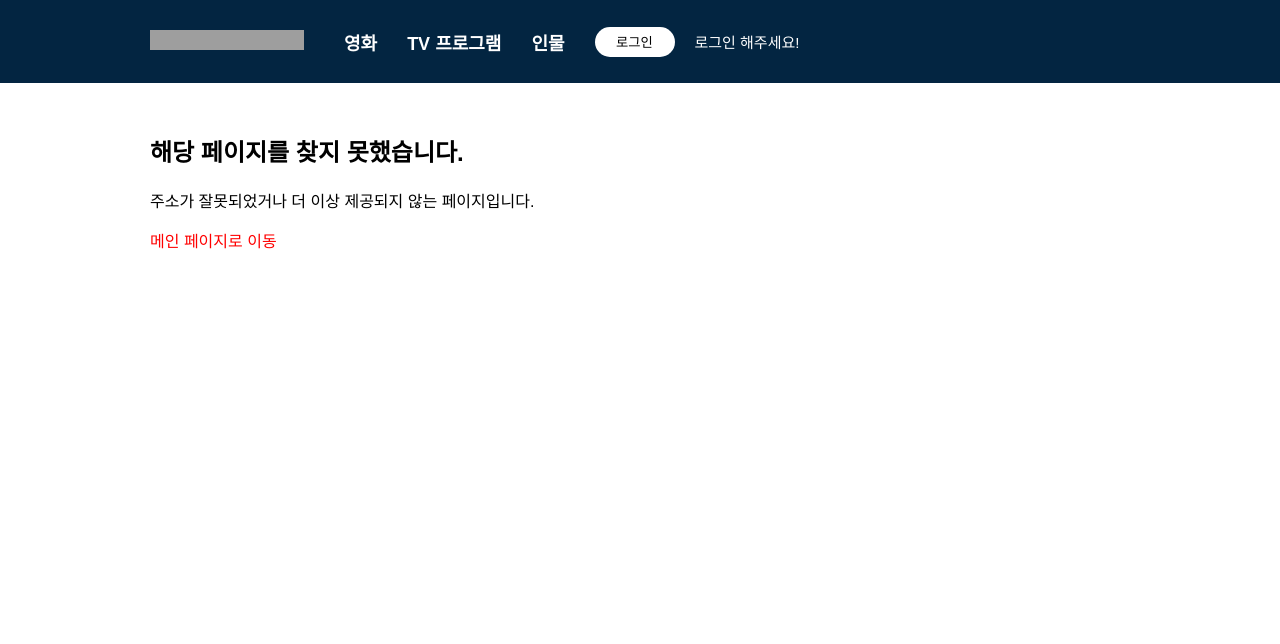
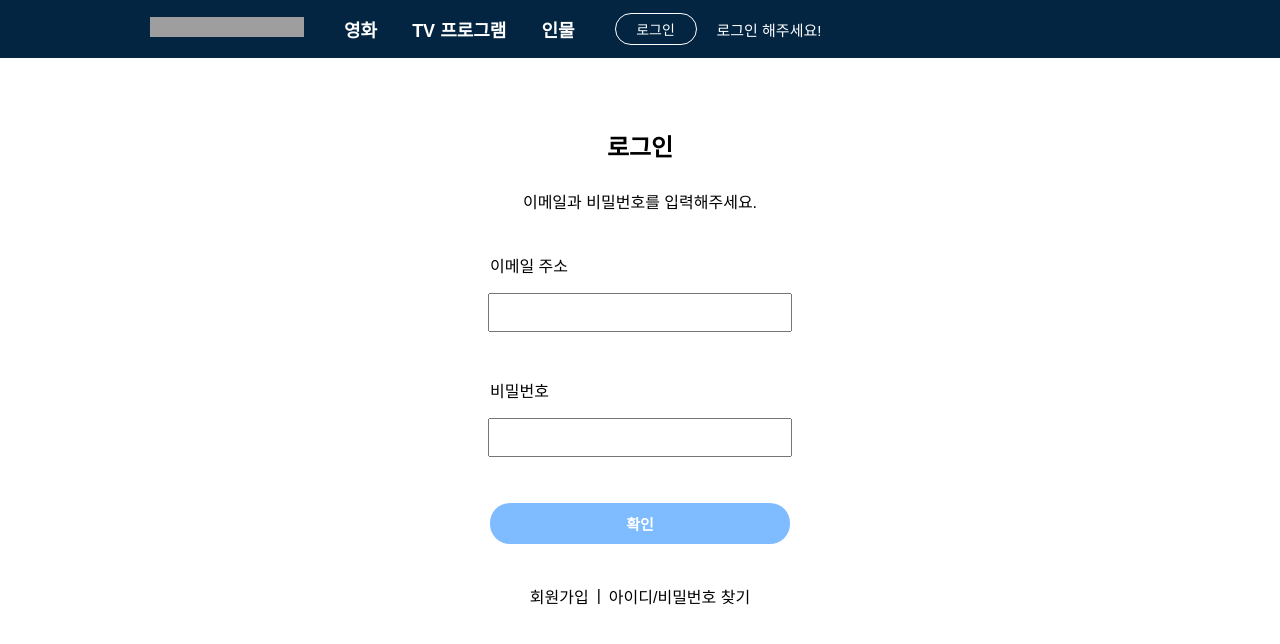
Before and after one commit to dlskrud815/umc-week5, a React (Create React App) app: page /login in a window 1280 px wide. Shown: the top 644 px of the page. Built offline with nearby package versions, Linux system fonts and the light colour scheme; grey boxes are pictures that could not be loaded.

Commit message:
7주차 실습

```diff
--- a/src/App.js
+++ b/src/App.js
@@ -1,4 +1,4 @@
-import React from "react";
+import React, { useState } from "react";
 import { BrowserRouter, Route, Routes } from "react-router-dom";
 
 import Header from "./Components/Header";
@@ -8,19 +8,26 @@ import Celebrity from "./Pages/Celebrity";
 import TV from "./Pages/TV";
 import MovieDetail from "./Pages/MovieDetail";
 import NotFound from "./Pages/NotFound";
+import Login from "./Pages/Login";
 
 function App() {
+  const [isLoggedIn, setIsLoggedIn] = useState(false);
+
   return (
     <div className="root-wrap">
       {/* <BrowserRouter basename="/umc-week5-mission/"> */}
       <BrowserRouter>
-        <Header />
+        <Header isLoggedIn={isLoggedIn} setIsLoggedIn={setIsLoggedIn} />{" "}
         <Routes>
           <Route path="/" element={<Home />} />
           <Route path="/movies" element={<Movies />} />
           <Route path="/tv-programs" element={<TV />} />
           <Route path="/people" element={<Celebrity />} />
           <Route path="/movie/:title" element={<MovieDetail />} />
+          <Route
+            path="/login"
+            element={<Login setIsLoggedIn={setIsLoggedIn} />}
+          />
           <Route path="*" element={<NotFound />} />
         </Routes>
       </BrowserRouter>
--- a/src/Components/Header.jsx
+++ b/src/Components/Header.jsx
@@ -1,9 +1,15 @@
 import React from "react";
 import { Link } from "react-router-dom";
 import "../Header.css";
-import LoginControl from "./LoginControl";
+import PropTypes from "prop-types";
 
-function Header() {
+function Header({ isLoggedIn, setIsLoggedIn }) {
+  const handleLogout = () => {
+    if (typeof setIsLoggedIn === "function") {
+      setIsLoggedIn(false);
+    }
+  };
+
   return (
     <header className="header-container">
       <Link to="/" className="logo">
@@ -13,6 +19,7 @@ function Header() {
           alt="로고"
         />
       </Link>
+      <div className="header-content">
         <ul className="nav-links">
           <li>
             <Link to="/movies">영화</Link>
@@ -23,12 +30,29 @@ function Header() {
           <li>
             <Link to="/people">인물</Link>
           </li>
-        <li>
-          <LoginControl />
-        </li>
         </ul>
+        <div className="login-control">
+          {isLoggedIn ? (
+            <button className="login-btn" onClick={handleLogout}>
+              로그아웃
+            </button>
+          ) : (
+            <Link to="/login" className="login-btn">
+              로그인
+            </Link>
+          )}
+          <p className="welcome-message">
+            {isLoggedIn ? "환영합니다!" : "로그인 해주세요!"}
+          </p>
+        </div>
+      </div>
     </header>
   );
 }
 
+Header.propTypes = {
+  isLoggedIn: PropTypes.bool.isRequired,
+  setIsLoggedIn: PropTypes.func.isRequired,
+};
+
 export default Header;
--- a/src/Components/LoginControl.jsx
+++ b/src/Components/LoginControl.jsx
@@ -35,5 +35,4 @@ const LoginControl = () => {
     </div>
   );
 };
-
 export default LoginControl;
--- a/src/Header.css
+++ b/src/Header.css
@@ -1,23 +1,24 @@
-/* Header.css */
-
 .header-container {
   background-color: #032541;
-  color: #fff;
+  color: white;
   display: flex;
-  justify-content: space-between; /* 수정: 로고와 내비게이션 링크 사이의 공간을 양쪽으로 분배 */
-  align-items: center; /* 추가: 세로 중앙 정렬 */
+  align-items: center;
 }
 
 .logo {
-  padding-left: 150px;
+  margin-left: 150px;
+}
+
+.header-content {
+  display: flex;
+  align-items: center;
 }
 
 .nav-links {
+  display: flex;
+  gap: 35px;
+  align-items: center;
   list-style: none;
-  display: flex;
-  align-items: center; /* 세로 중앙 정렬 */
-  gap: 30px;
-  flex: 1;
 }
 
 .nav-links li {
@@ -33,28 +34,35 @@
 .login-control {
   display: flex;
   align-items: center;
-  gap: 10px;
+  margin-left: 40px;
 }
 
-.login-content {
+.login-btn {
   display: flex;
+  justify-content: center;
   align-items: center;
-  gap: 10px;
+  font-size: 14px;
+  width: 80px;
+  height: 30px;
+  border: 1px solid white;
+  border-radius: 20px;
+  background-color: transparent;
+  color: white;
+  text-decoration: none;
+  transition:
+    background-color 0.3s,
+    color 0.3s;
+  cursor: pointer;
+}
+
+.login-btn:hover {
+  background-color: white;
+  color: #032541;
+  cursor: pointer;
 }
 
 .welcome-message {
-  padding-left: 10px;
   font-size: 15px;
   font-weight: normal;
+  margin-left: 20px;
 }
-
-/* 추가: 버튼 스타일링 */
-.login-btn {
-  width: 80px;
-  height: 30px;
-  border: none;
-  border-radius: 20px;
-  background-color: white;
-  color: black;
-  cursor: pointer;
-}
--- /dev/null
+++ b/src/Login.css
@@ -0,0 +1,67 @@
+.login-page-content {
+  display: flex;
+  flex-direction: column;
+  align-items: center;
+  text-align: left;
+  margin: 50px;
+}
+
+.login-title {
+  margin-bottom: 10px;
+  text-align: center;
+}
+
+.login-message {
+  margin-bottom: 10px;
+}
+
+.login-label {
+  width: 300px;
+  margin-top: 30px;
+}
+
+.login-input {
+  width: 280px;
+  padding: 10px;
+}
+
+.error-message {
+  width: 300px;
+  color: red;
+  font-size: 0.8em;
+}
+
+.login-btn2 {
+  font-size: 15px;
+  padding: 10px;
+  width: 300px;
+  background-color: #007bff;
+  color: white;
+  border: none;
+  border-radius: 20px;
+  cursor: pointer;
+  margin-top: 30px;
+  margin-bottom: 30px;
+  font-weight: bold;
+}
+
+.login-btn2:disabled {
+  background-color: #007bff; /* 비활성화된 상태일 때의 배경색 */
+  opacity: 50%;
+  cursor: not-allowed;
+}
+
+.login-links {
+  display: flex;
+  align-items: center;
+  margin-top: 10px;
+}
+
+.login-links a {
+  text-decoration: none;
+  color: black;
+}
+
+.separator {
+  margin: 0 8px;
+}
--- /dev/null
+++ b/src/Pages/Login.jsx
@@ -0,0 +1,129 @@
+// Login.jsx
+
+import React, { useState } from "react";
+import PropTypes from "prop-types";
+import { useNavigate } from "react-router-dom";
+import "../Login.css";
+
+const Login = ({ isLoggedIn, setIsLoggedIn }) => {
+  const navigate = useNavigate();
+
+  const [email, setEmail] = useState(""); // 이메일 상태 관리
+  const [password, setPassword] = useState(""); // 비밀번호 상태 관리
+  const [isEmailValid, setIsEmailValid] = useState(false); // 이메일 유효성 상태
+  const [isPasswordValid, setIsPasswordValid] = useState(false); // 비밀번호 유효성 상태
+  const [isButtonDisabled, setIsButtonDisabled] = useState(true); // 버튼 활성화 상태
+
+  // 이메일 유효성 검사
+  const validateEmail = (value) => {
+    const emailRegex = /^[A-Za-z0-9._%+-]+@[A-Za-z0-9.-]+\.[com]{2,}$/;
+    return emailRegex.test(value);
+  };
+
+  // 비밀번호 유효성 검사
+  const validatePassword = (value) => {
+    const passwordRegex =
+      /^(?=.*[A-Za-z])(?=.*\d)(?=.*[@$!%*#?&])[A-Za-z\d@$!%*#?&]{8,}$/;
+    return passwordRegex.test(value);
+  };
+
+  // 이메일 입력 시 처리
+  const handleEmailChange = (e) => {
+    const { value } = e.target;
+    setEmail(value);
+    setIsEmailValid(validateEmail(value));
+    setIsButtonDisabled(!validateEmail(value) || !isPasswordValid); // 버튼 활성화 상태 업데이트
+  };
+
+  // 비밀번호 입력 시 처리
+  const handlePasswordChange = (e) => {
+    const { value } = e.target;
+    setPassword(value);
+    setIsPasswordValid(validatePassword(value));
+    setIsButtonDisabled(!isEmailValid || !validatePassword(value)); // 버튼 활성화 상태 업데이트
+  };
+
+  const handleLogin = () => {
+    if (isEmailValid && isPasswordValid) {
+      setIsLoggedIn(true);
+      navigate("/", { state: { isLoggedIn: true } });
+    }
+  };
+
+  return (
+    <div className="login-page-content">
+      <h2 className="login-title">로그인</h2>
+      <p className="login-message">이메일과 비밀번호를 입력해주세요.</p>
+      {/* 이메일 입력란 */}
+      <label className="login-label" htmlFor="username">
+        이메일 주소
+      </label>
+      <p>
+        {" "}
+        {/* 이메일 입력 안내 문구 */}
+        <input
+          className="login-input"
+          id="username"
+          name="username"
+          value={email}
+          onChange={handleEmailChange}
+        />
+      </p>
+      {email && !isEmailValid && (
+        <span className="error-message">
+          올바른 이메일 주소 형식이 아닙니다.
+        </span>
+      )}
+
+      {/* 비밀번호 입력란 */}
+      <label className="login-label" htmlFor="password">
+        비밀번호
+      </label>
+      <p>
+        {" "}
+        {/* 비밀번호 입력 안내 문구 */}
+        <input
+          className="login-input"
+          id="password"
+          name="password"
+          type="password"
+          value={password}
+          onChange={handlePasswordChange}
+        />
+      </p>
+      {password && !isPasswordValid && (
+        <span className="error-message">
+          영문, 숫자, 특수문자 조합 8자리 이상이어야 합니다.
+        </span>
+      )}
+
+      {/* 로그인 버튼 */}
+      <button
+        className="login-btn2"
+        title="로그인"
+        onClick={handleLogin}
+        disabled={isButtonDisabled}
+      >
+        {isLoggedIn ? "로그아웃" : "확인"}
+      </button>
+      <div className="login-links">
+        {" "}
+        {/* 로그인 링크들 */}
+        <a className="a1" href="/signin" title="회원가입">
+          회원가입
+        </a>
+        <span className="separator">|</span> {/* 구분선 */}
+        <a className="a1" href="/lookfor" title="아이디/비밀번호 찾기">
+          아이디/비밀번호 찾기
+        </a>
+      </div>
+    </div>
+  );
+};
+
+Login.propTypes = {
+  isLoggedIn: PropTypes.bool.isRequired,
+  setIsLoggedIn: PropTypes.func.isRequired,
+};
+
+export default Login;
```
Also changed, not shown: src/Components/LoginBtn.jsx (added, +29 -0 lines). Lines whose indentation alone changed are shown as unchanged.
